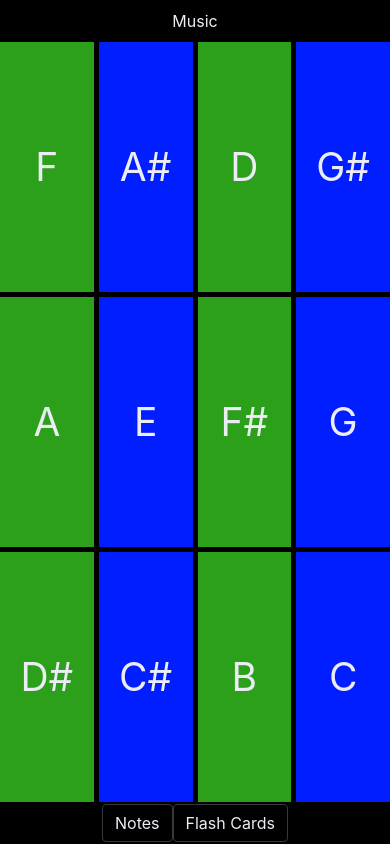
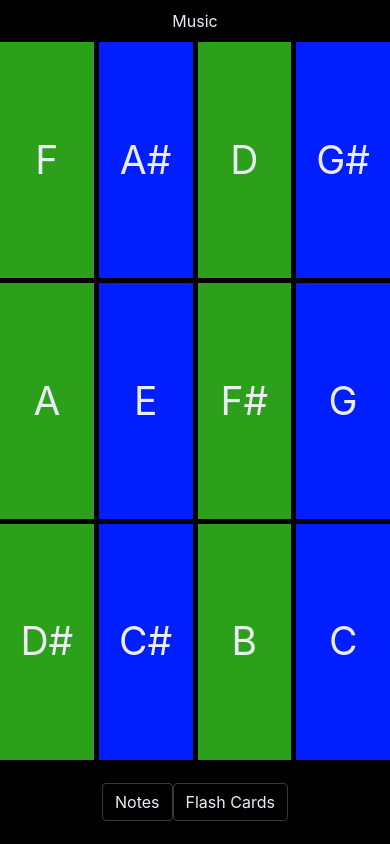
Before and after one commit to golubitsky/music, a React (Create React App) app: page / in a window 390 px wide. Built offline with nearby package versions, Linux system fonts and the light colour scheme; the HTML template or start-up script is replaced by a standard one.

Commit message:
try this for iPhone

```diff
--- a/src/App.css
+++ b/src/App.css
@@ -15,9 +15,16 @@
 
 .page-header,
 .page-footer {
-  height: 5vh;
   justify-content: center;
   align-items: center;
+}
+
+.page-header {
+  height: 5vh;
+}
+
+.page-footer {
+  height: 10vh;
 }
 
 .page-main {
```
